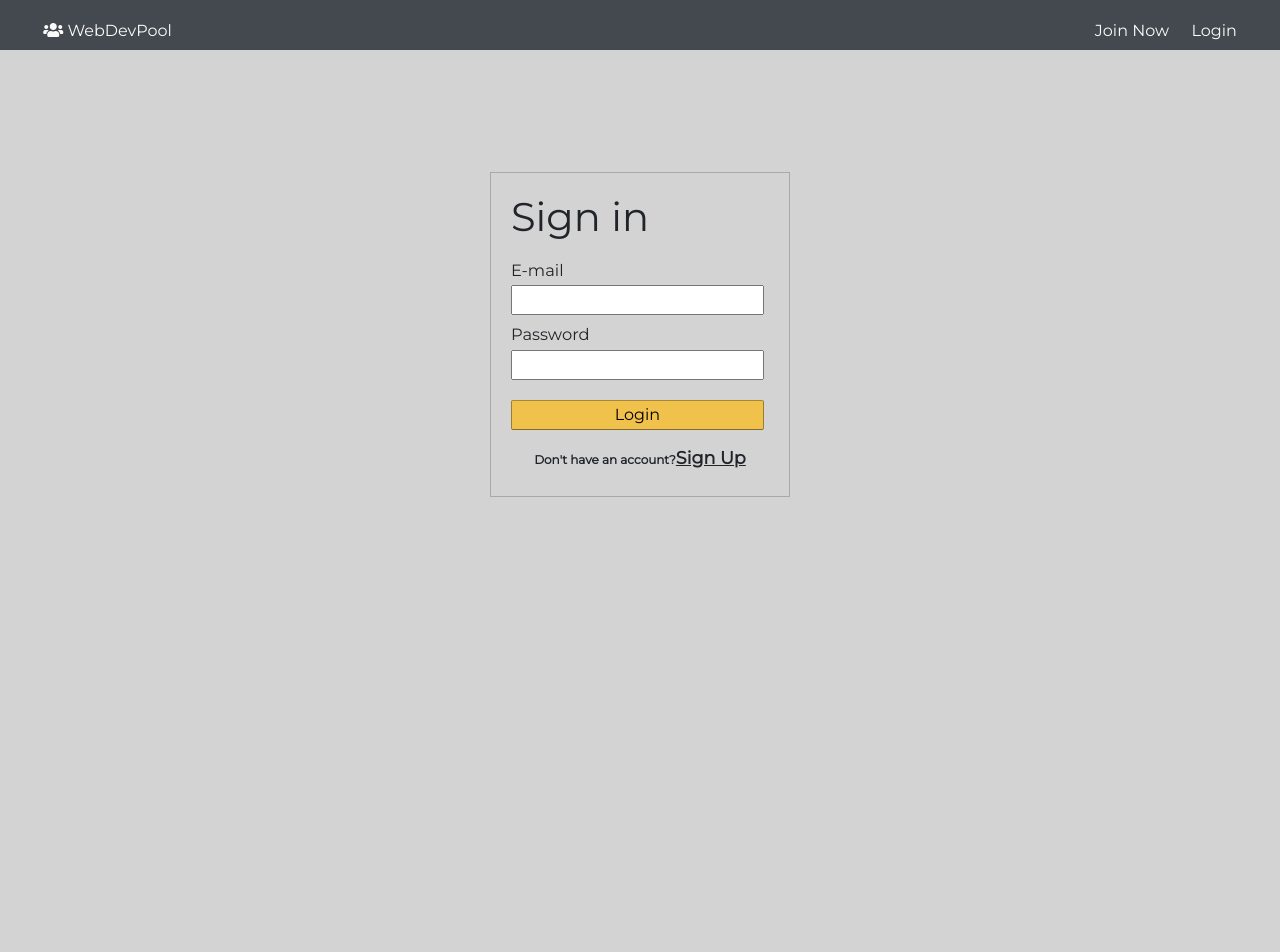
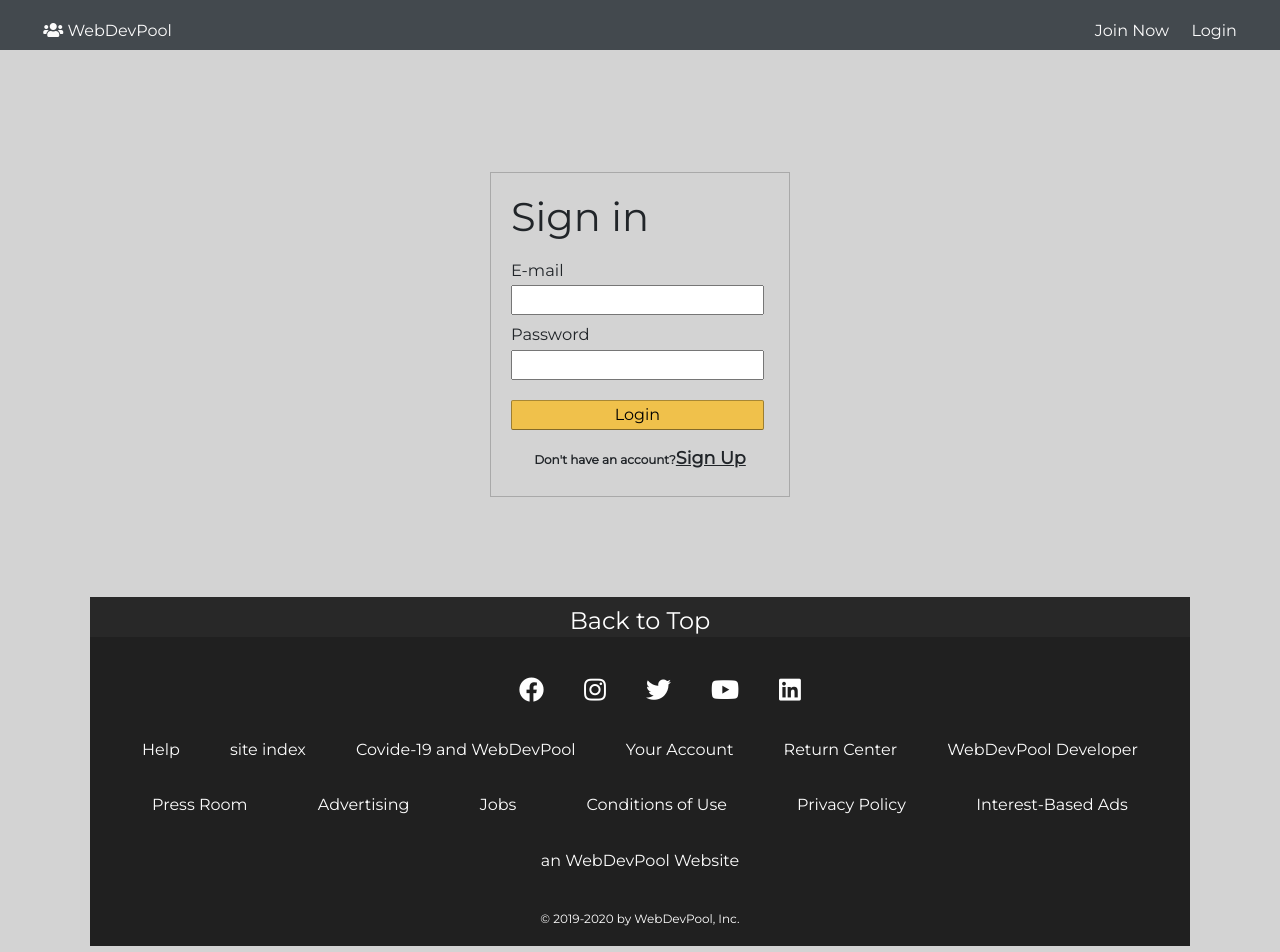
Before and after one commit to aman431/webdevpool, a React (Create React App) app in the folder client/: page /login in a window 1280 px wide. Shown: the top 952 px of the page. Built offline with nearby package versions, Linux system fonts and the light colour scheme; no server answers.

Commit message:
'Update'

```diff
--- a/client/src/components/CSS/footer.css
+++ b/client/src/components/CSS/footer.css
@@ -3,7 +3,7 @@
 	padding: -35px;
 	background-color: #202020;
 	margin-top: 100px;
-	height: 380px;
+	height: 400px;
 }
 .footer_topbutton{
 	color: white;
@@ -19,33 +19,44 @@
 }
 .footer_body{
 	display: flex;
-	justify-content: space-around;
+	/* justify-content: space-around; */
+	flex-direction: column;
 }
 .footer_body1{
 	display: flex;
+	margin-top: 20px;
+	justify-content: space-around;
+	margin-left: 70px;
+	margin-right: 70px;
+	flex-direction: row;
+}
+.footer_body12{
+	display: flex;
 	margin-top: 40px;
-	flex-direction: column;
+	justify-content: center;
+	flex-direction: row;
 }
-.footer_body1 h4{
+.footer_body12 i{
 	color: white;
+	margin-left: 40px;
 	margin-bottom: 10px;
+	font-size: 25px;
 }
 .footer_body1 a{
-	color: #787878;
+	/* font-weight: bold; */
+	font-weight: 700px;
+	color: #fcfcfc;
 	text-decoration: none;
 	padding: 5px;
 }
 .footer_bottom {
-	/* margin-top: 25px; */
-	height: 100px;
+	/* height: 100px; */
 	display: flex;
-	background-color: black;
+	margin-top: 30px;
+	/* background-color: black; */
 	justify-content: center;
 }
-.footer_bottom_link {
-	color: rgb(192, 189, 189);
-	padding: 15px;
-	/* padding-left: 15px; */
-	text-align: center;
-	/* padding-top: 10px; */
+.footer_bottom a {
+	color: white;
+	font-size: 12px;
 }
--- a/client/src/components/CSS/login.css
+++ b/client/src/components/CSS/login.css
@@ -6,7 +6,7 @@ html body{
     margin-left: -40px;
     margin-right: -40px;
     /* margin-top: 50px; */
-    height: 100vh;
+    height: 850px;
     /* background-image: url('../../img/ball.jpg');
     background-repeat: no-repeat;
 	background-size: cover; */
--- a/client/src/components/CSS/register.css
+++ b/client/src/components/CSS/register.css
@@ -1,8 +1,9 @@
 .main12 {
 	margin-left: -40px;
 	margin-right: -40px;
+	height:970px;
     /* margin-top: 50px; */
-    height: 100vh;
+    /* height: 100vh; */
 	/* background-image: url('../../img/ball.jpg');
     background-repeat: no-repeat;
 	background-size: cover; */
--- a/client/src/components/auth/Login.js
+++ b/client/src/components/auth/Login.js
@@ -4,7 +4,7 @@ import { connect } from "react-redux";
 import PropTypes from "prop-types";
 import { login } from "../../actions/auth";
 import '../CSS/login.css';
-// import Footer from '../layout/footer';
+import Footer from '../layout/footer';
 import { url } from "gravatar";
 
 const Login = ({ login, isAuthenticated }) => {
@@ -79,6 +79,7 @@ const Login = ({ login, isAuthenticated }) => {
         {/* {isAuthenticated ? onDashboard : onsame} */}
       </div>
     </div>
+    <Footer />
     </div>
   )
 };
--- a/client/src/components/auth/Register.js
+++ b/client/src/components/auth/Register.js
@@ -6,7 +6,7 @@ import { register } from "../../actions/auth";
 import PropTypes from "prop-types";
 import '../CSS/register.css';
 import emailjs, { send } from 'emailjs-com';
-// import Modal from 'react-modal';
+import Footer from '../layout/footer';
 import Modal1 from './modal';
 
 const Register = ({ setAlert, register, isAuthenticated }) => {
@@ -125,13 +125,13 @@ const [modalIsOpen, setmodalIsOpen] = useState(false);
           />
           <input type="submit" className="signIn" value="Register" />
           <p>
-            {/* Already have an account? <Link style={{ fontSize: "1.1rem", fontWeight: "bold", textDecoration: "underline" }} to="/login">Sign in</Link> */}
+            Already have an account? <Link style={{ fontSize: "1.1rem", fontWeight: "bold", textDecoration: "underline" }} to="/login">Sign in</Link>
           </p>
           <div>{isAuthenticated ? sendLink : onsame}</div>
         </form>
       </div>
     </div>
-      {/* <Footer /> */}
+      <Footer />
     </div>
   )
 }
--- a/client/src/components/layout/footer.js
+++ b/client/src/components/layout/footer.js
@@ -8,46 +8,46 @@ function footer(){
 					<h4><a href="/dashboard">Back to Top</a></h4>
 				</div>
 				<div className="footer_body">
-					<div className='footer_body1'>
-						<h4>Get to know</h4>
-						<Link to="/dashboard">About Us</Link>
-						<Link to="/dashboard">Careers</Link>
-						<Link to="/dashboard">Press Release</Link>
-						<Link to="/dashboard">WebDevPool</Link>
-						<Link to="/dashboard">Gift a Smile</Link>
+					 <div className='footer_body12'>
+					 	<i className="fab fa-facebook fa-2x" />
+						<i className="fab fa-instagram fa-2x" />
+						<i className="fab fa-twitter fa-2x" />
+						<i className="fab fa-youtube fa-2x" />
+						<i className="fab fa-linkedin fa-2x" />
 					</div>
 					<div className='footer_body1'>
-						<h4>Connect with Us</h4>
-						<Link to="/dashboard">Twitter</Link>
-						<Link to="/dashboard">Instagram</Link>
-						<Link to="/dashboard">Facebook</Link>
-					</div>
-					<div className='footer_body1'>
-						<h4>Make Money with us</h4>
-						<Link to="/dashboard">Sell on WebDevPool</Link>
-						<Link to="/dashboard">Sell Under WebDevPool</Link>
-						<Link to="/dashboard">Because on Afflicate</Link>
-						<Link to="/dashboard">Fulfilment by WebDevPool</Link>
-						<Link href="/About">Advertise Pay on Merchants</Link>
-					</div>
-					<div className='footer_body1'>
-						<h4>Let Us Help You</h4>
+						<Link to="/dashboard">Help</Link>
+						<Link to="/dashboard">site index</Link>
 						<Link to="/dashboard">Covide-19 and WebDevPool</Link>
 						<Link to="/dasboard">Your Account</Link>
 						<Link to="/dashboard">Return Center</Link>
-						{/* <a href="/About">100% Purchase Protection</a> */}
-						{/* <a href="/About">s App Download</a> */}
-						{/* <a href="/About">Soal Assiabt Download</a> */}
-						<Link to="/dashboard">Help</Link>
+						<Link to="/dashboard">WebDevPool Developer</Link>
+					</div>
+					<div className='footer_body1'>
+						<Link to="/dashboard">Press Room</Link>
+						<Link to="/dashboard">Advertising
+							{/* <i className="fas fa-link" /> */}
+						</Link>
+						<Link to="/dashboard">Jobs</Link>
+						<Link to="/dashboard">Conditions of Use</Link>
+						<Link href="/About">Privacy Policy</Link>
+						<Link href="/About">Interest-Based Ads</Link>
+					</div>
+					<div className='footer_body1'>
+						<Link to="/dashboard">an WebDevPool Website</Link>
+					</div>
+					<div className='footer_bottom'>
+						<Link to="/dashboard">© 2019-2020 by WebDevPool, Inc.</Link>
 					</div>
 				</div>
-				<div className="footer_bottom">
+				{/* <div className="footer_bottom">
 					<Link className="footer_bottom_link" to='/dashboard'>Condition Of Use</Link>
 					<Link className="footer_bottom_link" to='/dashboard'>Privacy Notice</Link>
 					<Link className="footer_bottom_link" to='/dashboard'>Interest-Based Ads</Link>
 					<Link className="footer_bottom_link" to='/'><i class="fas fa-copyright" /> 2019-2020, WebDevPool. or its afflicate</Link>
+				</div> */}
 				</div>
-			</div>
+			// </div>
 		);
 }
 
--- a/client/src/components/profiles/ProfileItem.js
+++ b/client/src/components/profiles/ProfileItem.js
@@ -21,7 +21,7 @@ const ProfileItem = ({
             {status} {company && <span> at {company}</span>}
           </p>
           <p className="my-1">{location && <span>{location}</span>}</p>
-          <Link to={`/profile/${_id}`} className="btn btn-primary" style={{backgroundColor:"MediumSeaGreen",borderRadius:"4px"}}>
+          <Link to={`/profile/${_id}`} className="btn btn-primary" style={{backgroundColor:"MediumSeaGreen",borderRadius:"4px",border:'none'}}>
             View Profile
         </Link>
         </div>
```
Also changed, not shown: client/src/components/profile-forms/CreateProfile.js (line endings or trailing spaces).
